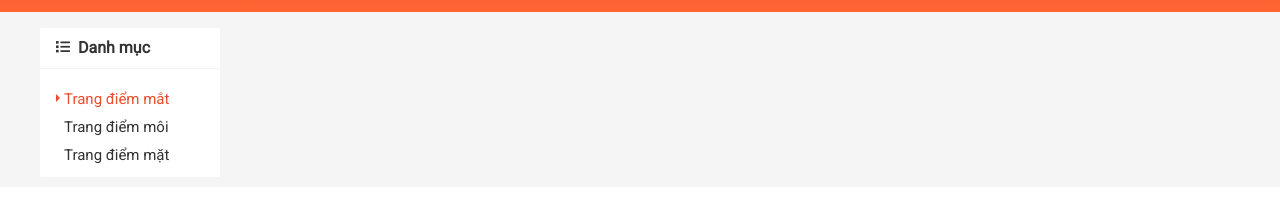
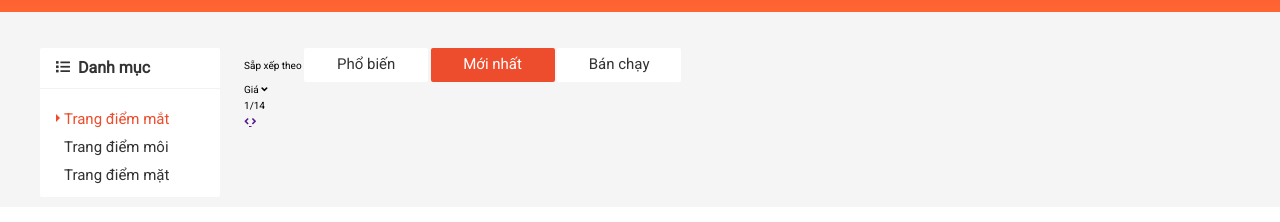
Before and after one commit to LongKool59/MuaDiShop, a plain HTML site: page index.html in a window 1280 px wide. Shown: the part 108-330 px from the top of the page. Drawn offline with nearby package versions, Linux system fonts and the light colour scheme.

Commit message:
100. HTML Home filter

```diff
--- a/assets/css/base.css
+++ b/assets/css/base.css
@@ -107,7 +107,7 @@ html {
   color: var(--text-color);
   background-color: var(--white-color);
   padding: 0 12px;
-  display: flex;
+  display: inline-flex;
   justify-content: center;
   align-items: center;
 }
--- a/assets/css/main.css
+++ b/assets/css/main.css
@@ -77,9 +77,6 @@
   width: 56%;
   top: -8px;
   right: 0;
-}
-
-.header__navbar-user-item {
 }
 
 .header__navbar-user-item--separate {
@@ -187,8 +184,6 @@
 .header__qr-apps {
   display: flex;
   justify-content: space-evenly;
-}
-.header__qr-link {
 }
 
 .header__qr-download-img {
@@ -351,9 +346,6 @@
   color: var(--primary-color);
   font-weight: 500;
   cursor: pointer;
-}
-
-.auth-form__form {
 }
 
 .auth-form__input {
@@ -767,8 +759,7 @@
   color: var(--text-color);
   margin: 0;
 }
-.header__cart-item-price-wrap {
-}
+
 .header__cart-item-price {
   font-size: 1.4rem;
   font-weight: 400;
@@ -823,6 +814,10 @@
   background-color: #f5f5f5;
 }
 
+.app__content {
+  padding-top: 36px;
+}
+
 .category {
   border-radius: 2px;
   background-color: var(--white-color);
@@ -831,6 +826,7 @@
 .category__heading {
   font-size: 1.6rem;
   color: var(--text-color);
+  margin-top: 0;
   padding: 12px 16px;
   border-bottom: 1px solid rgba(0, 0, 0, 0.05);
 }
@@ -846,9 +842,6 @@
   list-style: none;
   padding: 0 0 8px 0;
   margin-left: 8px;
-}
-
-.category-item {
 }
 
 .category-item--active .category-item__link {
@@ -880,3 +873,5 @@
   right: -4px;
   color: var(--primary-color);
 }
+
+/* Home sort + filter */
--- a/index.html
+++ b/index.html
@@ -421,7 +421,7 @@
       </header>
       <div class="app__container">
         <div class="grid">
-          <div class="grid__row">
+          <div class="grid__row app__content">
             <div class="grid__column-2">
               <nav class="category">
                 <h3 class="category__heading">
@@ -442,7 +442,34 @@
               </nav>
             </div>
 
-            <div class="grid__column-10"></div>
+            <div class="grid__column-10">
+              <div class="home-filter">
+                <span class="home-filter__label">Sẵp xếp theo</span>
+                <button class="btn">Phổ biến</button>
+                <button class="btn btn--primary">Mới nhất</button>
+                <button class="btn">Bán chạy</button>
+
+                <div class="select-input">
+                  <span class="select-input__label">Giá</span>
+                  <i class="fas fa-angle-down"></i>
+                </div>
+
+                <div class="home--filter__page">
+                  <span class="home--filter__page-num">
+                    <span class="home--filter__page-current">1</span>/14
+                  </span>
+
+                  <div class="home--filter__page-control">
+                    <a href="" class="home--filter__page-btn">
+                      <i class="fas fa-angle-left"></i>
+                    </a>
+                    <a href="" class="home--filter__page-btn">
+                      <i class="fas fa-angle-right"></i>
+                    </a>
+                  </div>
+                </div>
+              </div>
+            </div>
           </div>
         </div>
       </div>
```
